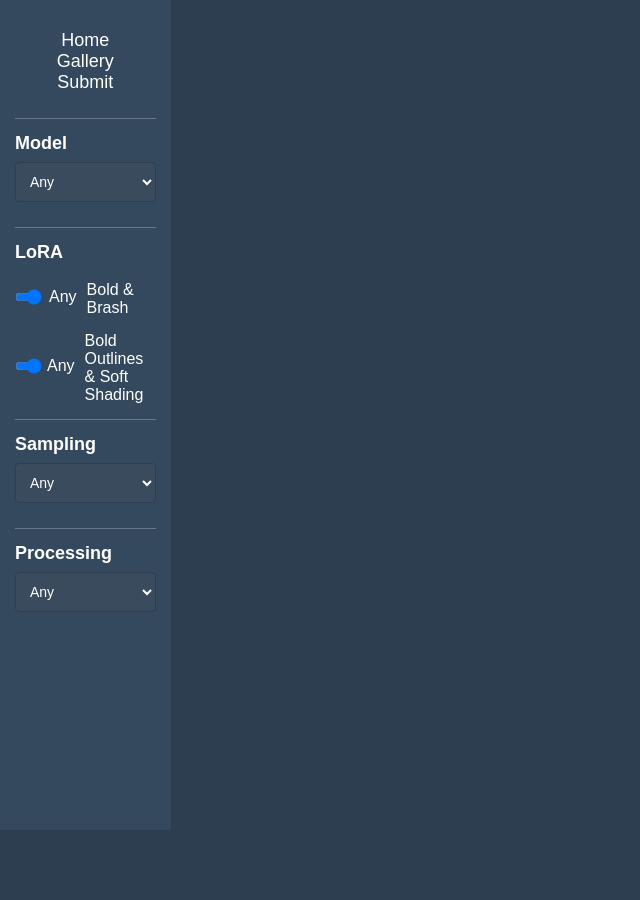
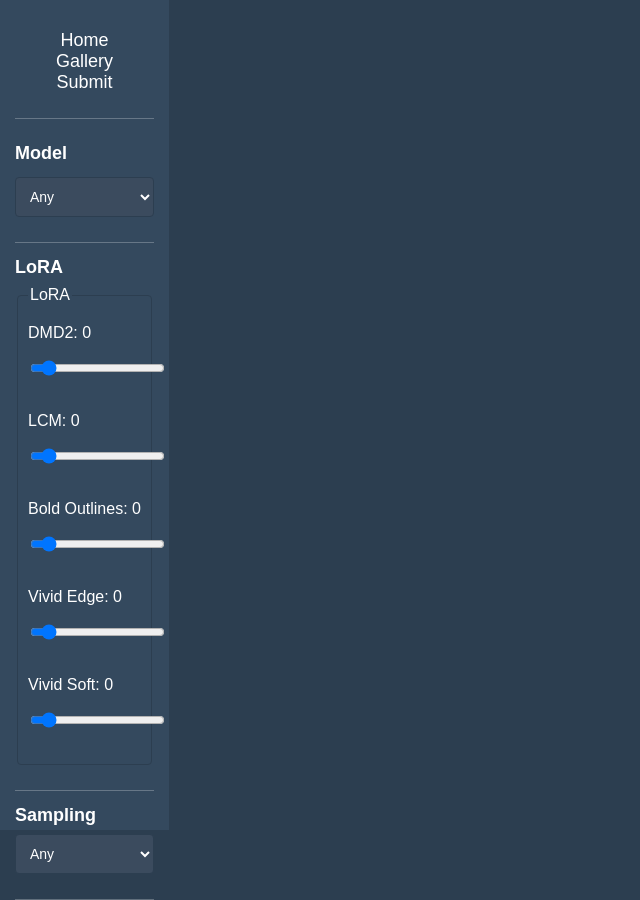
Before and after one commit to ShinyMyst/atherium-image-sorter, a Flask app: template templates/gallery.html in a window 1280 px wide. Shown: the whole page, without its empty margins (0-640 px from the left). Before the commit the page ends 830 px from the top, so only its background shows below. Run offline with Flask 3, Linux system fonts and the light colour scheme; the template is opened without the code that fills it: values that come from a table or form of the project are taken from there, others are empty.

Commit message:
Adding WTForm for gallery.  UI present.  Script/Images not working yet.

```diff
--- a/app.py
+++ b/app.py
@@ -1,9 +1,8 @@
 import json
 from flask import Flask, render_template, jsonify, request
 from forms.submit import SubmitForm
-from forms.gallery import GalleryForm # noqa
+from forms.gallery import GalleryForm
 
-# TODO Rename gallery form to like submit form
 
 json_dict = {
     'Gallery': "data/images.json",
@@ -22,9 +21,10 @@ def index():
 
 @app.route('/gallery')
 def gallery():
+    form = GalleryForm()
     with open('data/images.json') as f:
         images = json.load(f)
-    return render_template('gallery.html', image_json=json.dumps(images))
+    return render_template('gallery.html', form=form, image_json=json.dumps(images))
 
 
 @app.route('/api/images')
--- a/templates/gallery.html
+++ b/templates/gallery.html
@@ -3,35 +3,38 @@
 <head>
     <meta charset="UTF-8">
     <meta name="viewport" content="width=device-width, initial-scale=1.0">
-    <title>Flask App</title>
+    <title>Gallery Page</title>
     <link rel="stylesheet" href="/static/css/style.css">
 </head>
+
+
 <body>
+    {# Macros #}
+    {% from "_macros.html" import slider_field %}
+
     <div class="sidebar">
         <div class="navbar">
             <a href="{{ url_for('index') }}">Home</a>
             <a href="gallery">Gallery</a>
             <a href="submit" target="_blank">Submit</a>
         </div>
+
         <div class="divider"></div>
-        <h3>Model</h3>
-        <select id="model-select">
-            <option value="any">Any</option>
-            <option value="hoseki">Hoseki</option>
-            <option value="hoshino">Hoshino</option>
-        </select>
+        <h3>{{ form.model.label }}</h3>
+        {{ form.model(class="form-control", id="model-select") }}
+
+
         <div class="divider"></div>
         <h3>LoRA</h3>
-        <div class="slider-container">
-            <input type="range" id="bold-brash" class="slider" min="0" max="4" step="1" value="0">
-            <div class="slider-value" id="bold-brash-value">Any</div>
-            <label class="slider-label" for="bold-brash">Bold & Brash</label>
-        </div>
-        <div class="slider-container">
-            <input type="range" id="bold-outline" class="slider" min="0" max="4" step="1" value="0">
-            <div class="slider-value" id="bold-outline-value">Any</div>
-            <label class="slider-label" for="bold-outline">Bold Outlines & Soft Shading</label>
-        </div>
+        <fieldset>
+            <legend>LoRA</legend>
+            {{ slider_field(form.dmd2) }}
+            {{ slider_field(form.lcm) }}
+            {{ slider_field(form.bold_outlines) }}
+            {{ slider_field(form.vivid_edge) }}
+            {{ slider_field(form.vivid_soft) }}
+        </fieldset>
+
         <div class="divider"></div>
         <h3>Sampling</h3>
         <select id="sampling-method">
@@ -42,23 +45,14 @@
             <option value="lms">LMS</option>
         </select>
         <div class="divider"></div>
-        <h3>Processing</h3>
-        <select id="processing-select">
-            <option value="any">Any</option>
-            <option value="DMD2">DMD2</option>
-            <option value="LCM">LCM</option>
-        </select>
-        <div id="processing-slider-group" style="display: none;">
-            <label for="processing-strength">Strength: <span id="processing-strength-value">0</span></label>
-            <div class="slider-container">
-                <input type="range" id="processing-strength" min="0" max="1.5" step="0.1" value="0">
-            </div>
 
         </div>
     </div>
     <div class="grid">
         <!-- Image Containers -->
     </div>
+    <script src="{{ url_for('static', filename='js/sliders.js') }}"></script>
+
     <script>
         document.querySelectorAll('.slider').forEach(slider => {
             const valueDisplay = document.getElementById(slider.id + '-value');
```
